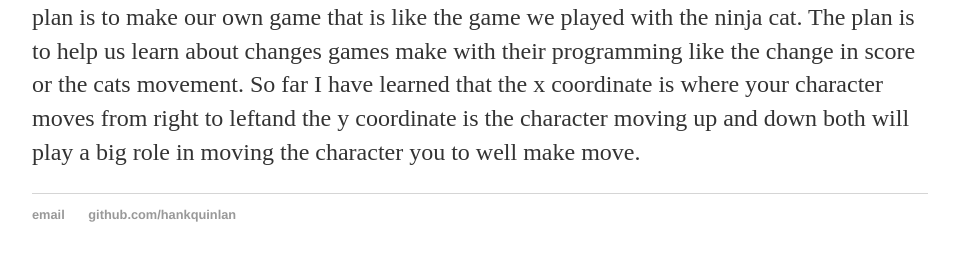
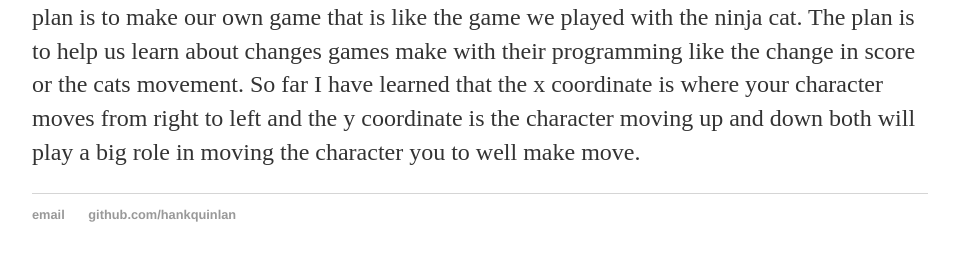
Before and after one commit to manueln5673/ghub5673.github.io, a Jekyll site: the page built from _posts/2018-09-28-weekly-reflection.md, in a window 1280 px wide. Shown: the part 443-704 px from the top of the page, without its empty margins (160-1119 px from the left). Built offline with Jekyll 4.4.1, drawn with Linux system fonts in a browser that asks for light colours; some of the changed text lies outside the part shown.

Commit message:
Update 2018-09-28-weekly-reflection.md

```diff
--- a/_posts/2018-09-28-weekly-reflection.md
+++ b/_posts/2018-09-28-weekly-reflection.md
@@ -4,4 +4,4 @@ title: "Hank Quinlan, Horrible Cop, Launches Site"
 date: 2018-09-28
 ---
 
-   It is nearly october now and the class used to be an odd class to me it wasn't really interesting but after everything we have been discussing I have more and more interested in this class and now I have a lot of fun in it. We have beem learning about coordinates using a white board to help visualize coordinates, and we are learning about coordinates because the plan is to make our own game that is like the game we played with the ninja cat. The plan is to help us learn about changes games make with their programming like the change in score or the cats movement. So far I have learned that the x coordinate is where your character moves from right to leftand the y coordinate is the character moving up and down both will play a big role in moving the character you to well make move.
+   It is nearly october now and the class used to be an odd class to me it wasn't really interesting but after everything we have been discussing I have more and more interested in this class and now I have a lot of fun in it. We have beem learning about coordinates using a white board to help visualize coordinates, and we are learning about coordinates because the plan is to make our own game that is like the game we played with the ninja cat. The plan is to help us learn about changes games make with their programming like the change in score or the cats movement. So far I have learned that the x coordinate is where your character moves from right to left and the y coordinate is the character moving up and down both will play a big role in moving the character you to well make move.
```
